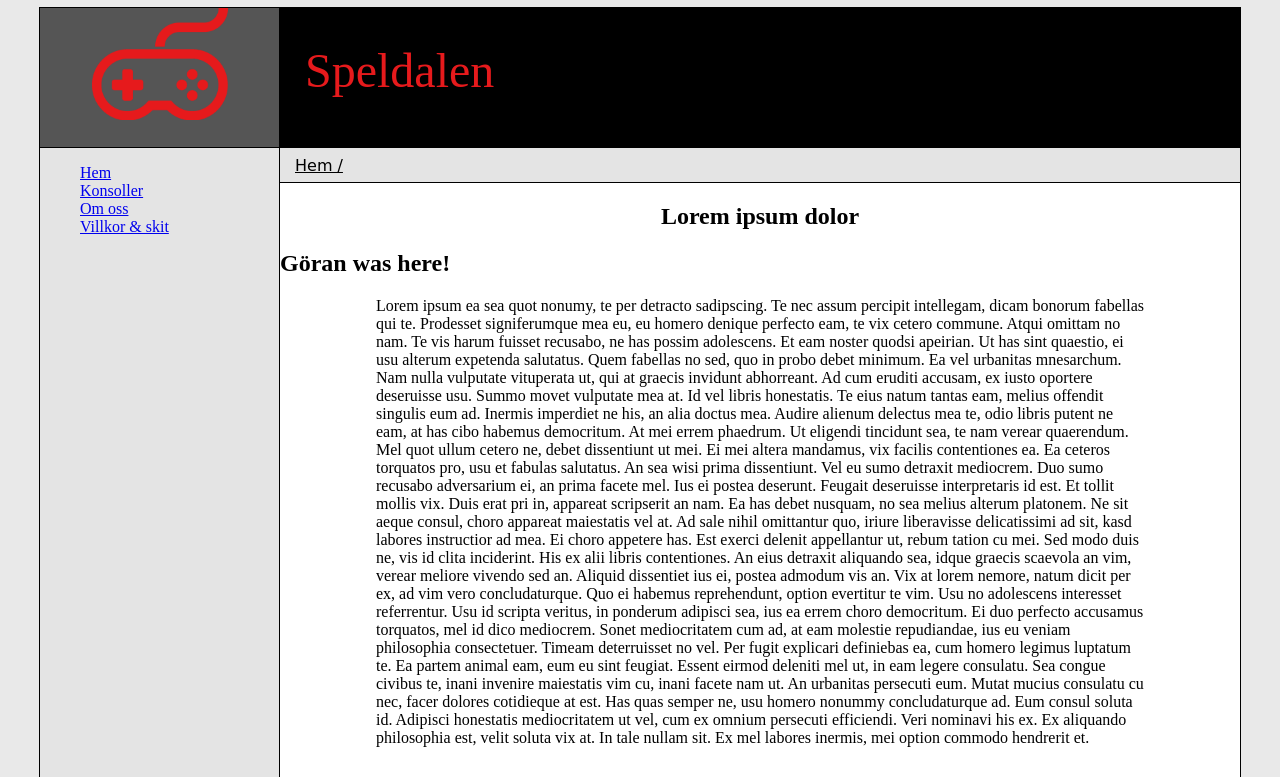
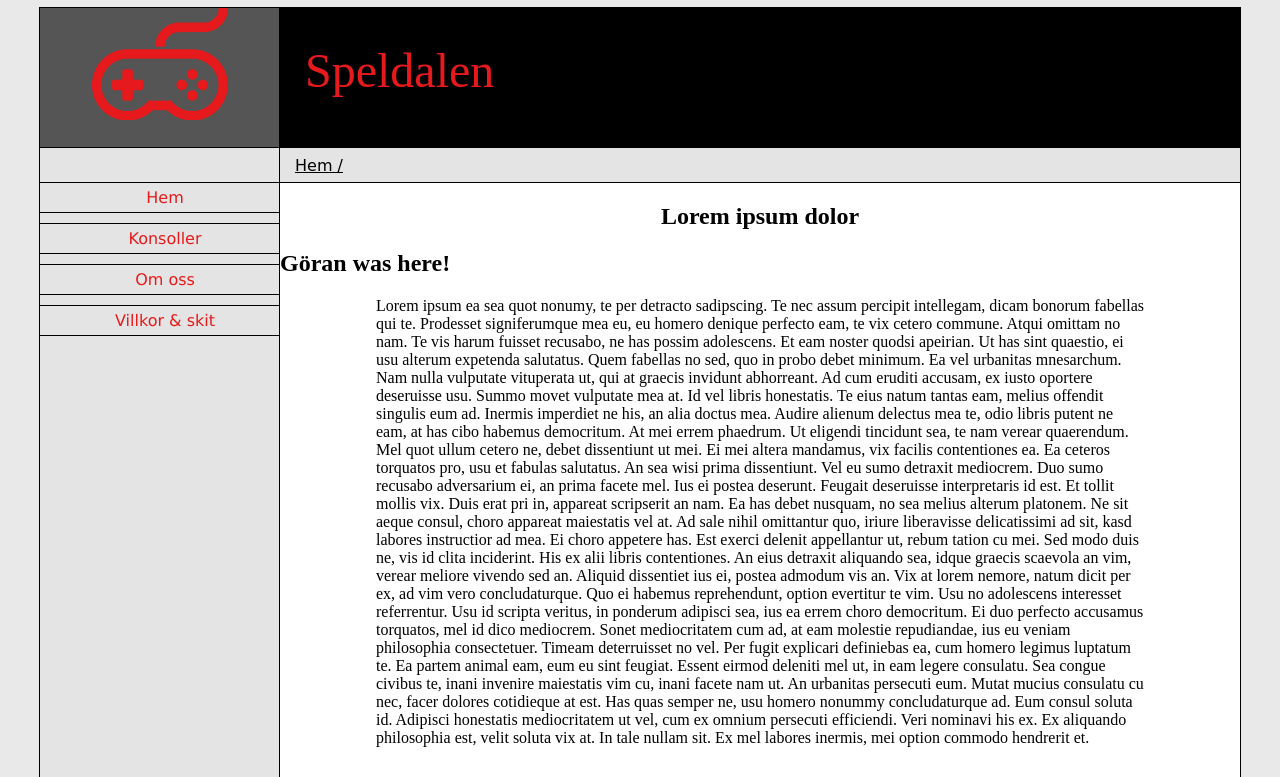
Before and after one commit to Tony322/projektsida, a PHP site: page /index.php in a window 1280 px wide. Shown: the top 777 px of the page. Run offline with PHP 8.4, Linux system fonts and the light colour scheme.

Commit message:
Fixade en simplet list nav meny

```diff
--- a/hemstyle.css
+++ b/hemstyle.css
@@ -115,7 +115,36 @@ overflow:hidden;
 
 #sidenavlist {
  list-style: none;
+ list-style-position:outside;
+ margin: 0px;
+ margin-top: 34px;
+ padding: 0px;
 }
+
+#sidenavlist li {
+ border-bottom:1px solid black;
+ border-top:1px solid black;
+ text-align: center;
+ margin-top: 10px;
+}
+
+#sidenavlist li a{
+display: block;
+margin: 0px;
+padding: 5px;
+width: 100%;
+height: 100%;
+color:#E61A1C;
+text-decoration: none;
+font-family: Verdana;
+}
+
+#sidenavlist li a:hover{
+background-color: black;
+color:#E61A1C;
+font-weight: bold;
+}
+
 
 #mainnav {
 width:80%;
```
